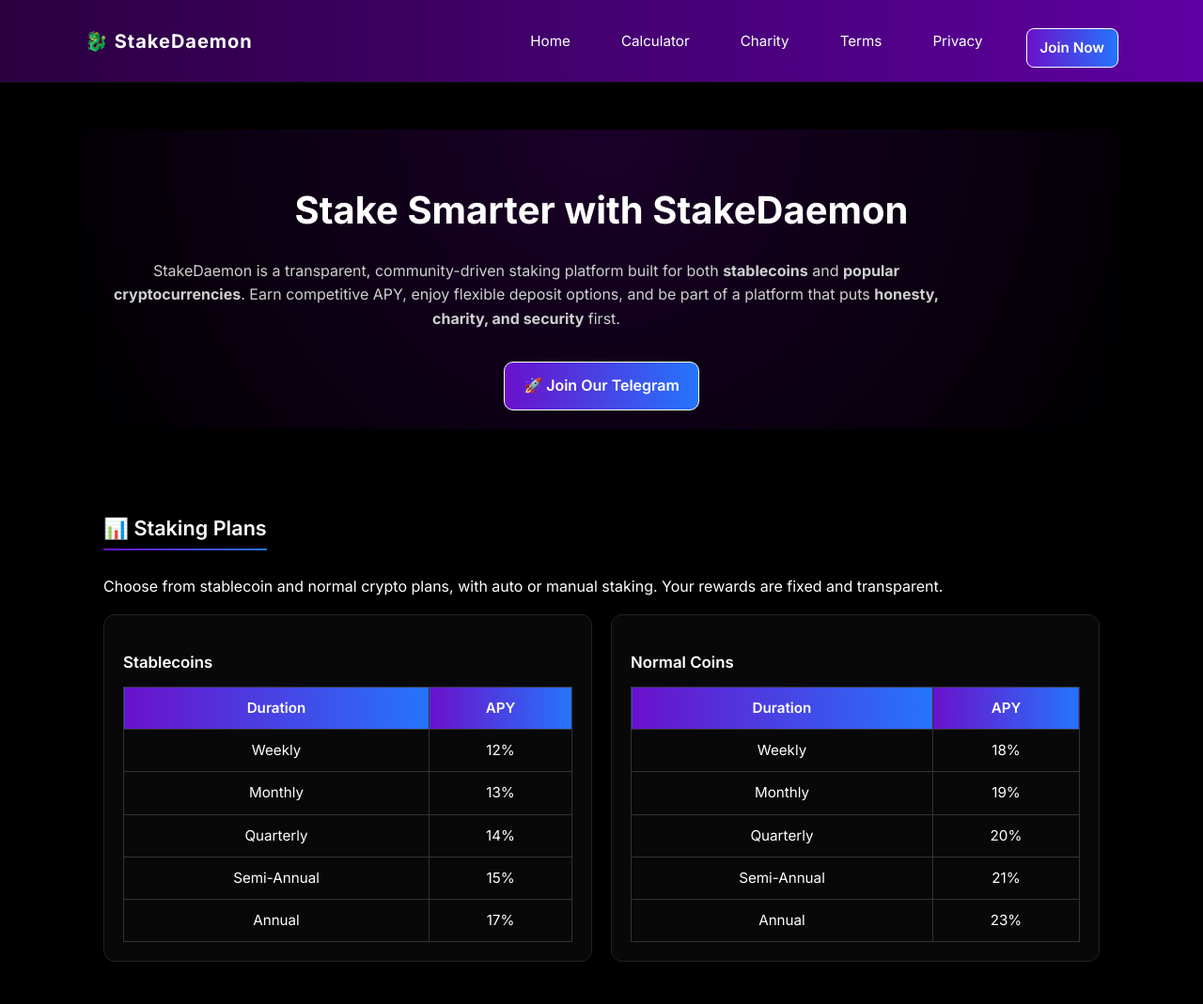
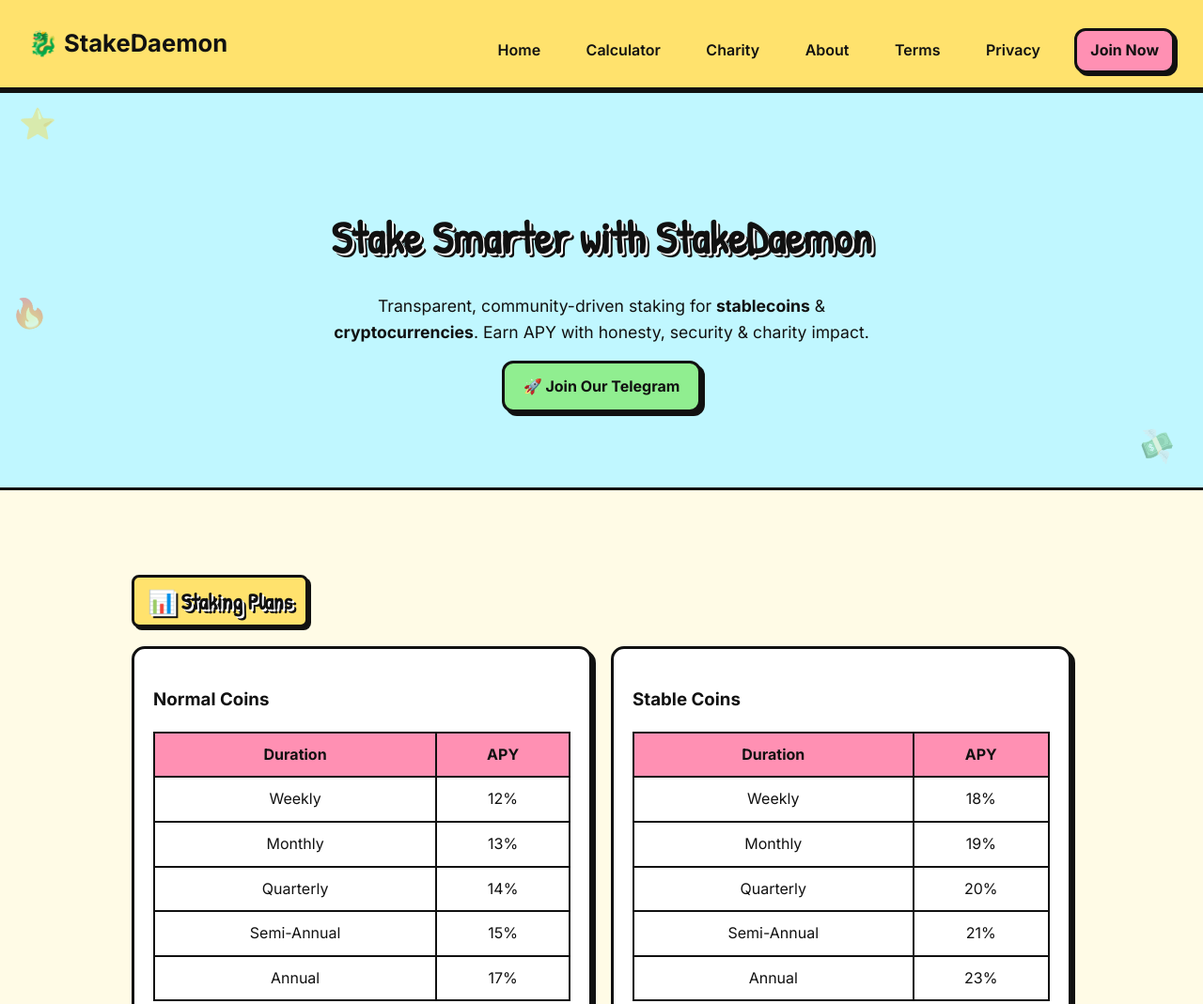
Before and after one commit to StakeDaemon/StakeDaemon.github.io, a website: page index.html in a window 1280 px wide. Shown: the top 1069 px of the page at 94% size. Drawn offline with Linux system fonts and the light colour scheme.

Commit message:
Update index.html

```diff
--- a/index.html
+++ b/index.html
@@ -4,67 +4,111 @@
   <meta charset="UTF-8">
   <meta name="viewport" content="width=device-width, initial-scale=1.0">
   <title>StakeDaemon | Honest Staking Platform</title>
-  <link href="https://fonts.googleapis.com/css2?family=Inter:wght@300;400;600;700&display=swap" rel="stylesheet">
-  <link rel="stylesheet" href="style.css">
+  <link href="https://fonts.googleapis.com/css2?family=Inter:wght@300;400;600;700&family=Patrick+Hand&display=swap" rel="stylesheet">
   <style>
     body {
-      background: #000;
-      color: #fff;
+      background: #fffbe6;
+      color: #111;
       font-family: 'Inter', sans-serif;
       margin: 0;
       padding: 0;
       line-height: 1.6;
     }
 
+    h1, h2 {
+      font-family: 'Patrick Hand', cursive;
+      text-shadow: 2px 2px 0 #fff, 4px 4px 0 #111;
+    }
+
     /* Navbar */
     .navbar {
-      background: linear-gradient(90deg, #2b0040, #5e00a2);
+      background: #ffe26d;
+      border-bottom: 3px solid #111;
       padding: 15px 30px;
       position: sticky;
       top: 0;
       z-index: 1000;
+      box-shadow: 0 3px 0 #111;
     }
     .nav-inner {
       display: flex;
       justify-content: space-between;
       align-items: center;
     }
+    .logo {
+      font-size: 1.6rem;
+      font-weight: 700;
+    }
     .nav-links a {
       margin-left: 20px;
       text-decoration: none;
-      color: #fff;
-      font-weight: 500;
+      color: #111;
+      font-weight: 600;
+      padding: 6px 10px;
+      border: 2px solid transparent;
+      border-radius: 8px;
+      transition: 0.2s;
+    }
+    .nav-links a:hover {
+      border: 2px solid #111;
+      background: #fff59d;
     }
     .nav-links .btn {
+      background: #ff90b3;
+      border: 3px solid #111;
       padding: 8px 14px;
-      border-radius: 8px;
-      background: linear-gradient(90deg, #6a11cb, #2575fc);
-      font-weight: 600;
+      border-radius: 12px;
+      font-weight: 700;
+      box-shadow: 3px 3px 0 #111;
+      transition: transform 0.2s;
+    }
+    .nav-links .btn:hover {
+      transform: scale(1.1);
     }
 
     /* Hero */
     .hero {
       text-align: center;
       padding: 80px 20px;
-      background: radial-gradient(circle at top, #1a0029, transparent);
+      background: #c0f7ff;
+      border-bottom: 3px solid #111;
+      position: relative;
     }
     .hero h1 {
-      font-size: 2.5rem;
+      font-size: 3rem;
       margin-bottom: 20px;
     }
+    .hero p {
+      max-width: 600px;
+      margin: auto;
+      font-size: 1.1rem;
+    }
+
+    /* Doodles */
+    .doodle {
+      position: absolute;
+      font-size: 2rem;
+      opacity: 0.4;
+      pointer-events: none;
+    }
+    .d1 { top: 10px; left: 20px; }
+    .d2 { bottom: 20px; right: 30px; transform: rotate(20deg); }
+    .d3 { top: 50%; left: 10px; transform: rotate(-20deg); }
 
     /* Sections */
     .container {
-      max-width: 1100px;
+      max-width: 1000px;
       margin: 50px auto;
       padding: 20px;
     }
     h2 {
-      border-bottom: 2px solid transparent;
-      border-image: linear-gradient(to right, #6a11cb, #2575fc);
-      border-image-slice: 1;
       display: inline-block;
-      padding-bottom: 5px;
+      padding: 6px 14px;
+      background: #ffe26d;
+      border: 3px solid #111;
+      border-radius: 8px;
+      box-shadow: 3px 3px 0 #111;
+      margin-bottom: 20px;
     }
 
     /* Cards */
@@ -76,31 +120,31 @@
     .card {
       flex: 1;
       min-width: 280px;
-      background: rgba(255,255,255,0.03);
-      border: 1px solid #222;
-      border-radius: 12px;
+      background: #fff;
+      border: 3px solid #111;
+      border-radius: 14px;
       padding: 20px;
-      transition: box-shadow 0.3s ease, transform 0.3s ease;
+      transition: 0.25s;
+      box-shadow: 4px 4px 0 #111;
     }
     .card:hover {
-      transform: translateY(-5px);
-      box-shadow: 0 0 20px rgba(138, 43, 226, 0.6);
+      transform: translateY(-6px) rotate(-2deg);
+      background: #fdf2f8;
     }
 
-    /* Tables */
+    /* Table */
     .table {
       width: 100%;
       border-collapse: collapse;
       margin-top: 12px;
     }
     .table th, .table td {
-      border: 1px solid #333;
+      border: 2px solid #111;
       padding: 10px;
       text-align: center;
     }
     .table th {
-      background: linear-gradient(90deg, #6a11cb, #2575fc);
-      color: #fff;
+      background: #ff90b3;
     }
 
     /* Features */
@@ -113,40 +157,46 @@
       flex: 1;
       min-width: 250px;
       padding: 15px;
-      border-left: 4px solid;
-      border-image: linear-gradient(to bottom, #6a11cb, #2575fc) 1;
+      border: 3px dashed #111;
+      border-radius: 12px;
+      background: #fffde7;
+      box-shadow: 4px 4px 0 #111;
     }
 
     /* Buttons */
     .btn {
       display: inline-block;
       margin-top: 15px;
-      background: linear-gradient(90deg, #6a11cb, #2575fc);
-      color: #fff;
+      background: #90ee90;
+      color: #111;
       padding: 12px 20px;
-      border-radius: 10px;
-      font-weight: 600;
+      border-radius: 12px;
+      font-weight: 700;
       text-decoration: none;
-      transition: 0.3s ease;
+      border: 3px solid #111;
+      box-shadow: 4px 4px 0 #111;
+      transition: transform 0.2s, background 0.2s;
     }
     .btn:hover {
-      opacity: 0.85;
+      background: #7fffd4;
+      transform: scale(1.05) rotate(-1deg);
     }
 
     /* Footer */
     footer {
-      background: #0a0a0a;
+      background: #ffe26d;
       text-align: center;
       padding: 20px;
       margin-top: 40px;
-      border-top: 1px solid #222;
+      border-top: 3px solid #111;
       font-size: 0.9rem;
-      color: #aaa;
+      color: #111;
+      box-shadow: inset 0 3px 0 #111;
     }
     footer a {
-      color: #9b59ff;
-      margin: 0 8px;
-      text-decoration: none;
+      color: #111;
+      font-weight: 600;
+      margin: 0 6px;
     }
   </style>
 </head>
@@ -158,33 +208,32 @@
       <div class="logo">🐉 StakeDaemon</div>
       <nav class="nav-links">
         <a href="index.html">Home</a>
-        <a href="calculator.html">Calculator</a>
-        <a href="charity.html">Charity</a>
-        <a href="terms.html">Terms</a>
-        <a href="privacy.html">Privacy</a>
-        <a href="joinnow.html" class="btn">Join Now</a>
+ <a href="calculator.html">Calculator</a>
+ <a href="charity.html">Charity</a>
+ <a href="about.html">About</a>
+ <a href="terms.html" class="active">Terms</a>
+ <a href="privacy.html">Privacy</a>
+ <a href="joinnow.html" class="btn">Join Now</a>
       </nav>
     </div>
   </header>
 
   <!-- Hero -->
-  <section class="hero container">
-    <h1>Stake Smarter with <span style="font-weight:700;">StakeDaemon</span></h1>
-    <p>
-      StakeDaemon is a transparent, community-driven staking platform built for both <b>stablecoins</b> and <b>popular cryptocurrencies</b>.
-      Earn competitive APY, enjoy flexible deposit options, and be part of a platform that puts <b>honesty, charity, and security</b> first.
-    </p>
+  <section class="hero">
+    <div class="doodle d1">⭐</div>
+    <div class="doodle d2">💸</div>
+    <div class="doodle d3">🔥</div>
+    <h1>Stake Smarter with StakeDaemon</h1>
+    <p>Transparent, community-driven staking for <b>stablecoins</b> & <b>cryptocurrencies</b>. Earn APY with honesty, security & charity impact.</p>
     <a href="joinnow.html" class="btn">🚀 Join Our Telegram</a>
   </section>
 
-  <!-- Staking Plans -->
+  <!-- Plans -->
   <section class="container">
     <h2>📊 Staking Plans</h2>
-    <p>Choose from stablecoin and normal crypto plans, with auto or manual staking. Your rewards are fixed and transparent.</p>
-
     <div class="row">
       <div class="card">
-        <h3>Stablecoins</h3>
+        <h3>Normal Coins</h3>
         <table class="table">
           <tr><th>Duration</th><th>APY</th></tr>
           <tr><td>Weekly</td><td>12%</td></tr>
@@ -194,9 +243,8 @@
           <tr><td>Annual</td><td>17%</td></tr>
         </table>
       </div>
-
       <div class="card">
-        <h3>Normal Coins</h3>
+        <h3>Stable Coins</h3>
         <table class="table">
           <tr><th>Duration</th><th>APY</th></tr>
           <tr><td>Weekly</td><td>18%</td></tr>
@@ -209,67 +257,17 @@
     </div>
   </section>
 
-  <!-- Deposits & Withdrawals -->
-  <section class="container">
-    <h2>💰 Deposits & Withdrawals</h2>
-    <p>
-      Deposit in your preferred coin directly to our wallet addresses.
-      Minimum withdrawals apply per coin (check our bot for details).
-      <b>Note:</b> Withdrawals are only processed once your staking plan has completed — ensuring fairness and stability.
-    </p>
-  </section>
-
-  <!-- Security & Trust -->
-  <section class="container">
-    <h2>🔒 Security & Trust</h2>
-    <div class="features">
-      <div class="feature">
-        <h3>Transparency</h3>
-        <p>All transactions are on-chain, no hidden tricks. Proof of charity and withdrawals are published regularly.</p>
-      </div>
-      <div class="feature">
-        <h3>No KYC</h3>
-        <p>We only require your Telegram ID and wallet address. Your privacy remains intact.</p>
-      </div>
-      <div class="feature">
-        <h3>Community Driven</h3>
-        <p>Decisions are taken with community polls and open discussions in our group.</p>
-      </div>
-    </div>
-  </section>
-
   <!-- Charity -->
   <section class="container">
-    <h2>🌍 Charity Commitment</h2>
-    <p>
-      1–5% of StakeDaemon’s profit goes directly to global charities like <b>Team Water</b> and others that accept crypto.
-      Together, we make staking meaningful beyond profit.
-    </p>
-    <a href="charity.html" class="btn">View Charity Proof</a>
-  </section>
-
-  <!-- Roadmap -->
-  <section class="container">
-    <h2>🛠 Roadmap</h2>
-    <ul>
-      <li>✅ Telegram Bot Launch</li>
-      <li>✅ Website Launch with Calculator</li>
-      <li>🚧 Charity Partnerships</li>
-      <li>🚀 Global Expansion, Merch & More</li>
-    </ul>
-  </section>
-
-  <!-- CTA -->
-  <section class="container" style="text-align:center;">
-    <h2>🚀 Ready to Stake with StakeDaemon?</h2>
-    <a href="joinnow.html" class="btn">Join Our Telegram Today</a>
+    <h2>🌍 Charity</h2>
+    <p>1–5% of profits donated to charities with on-chain proof.</p>
+    <a href="charity.html" class="btn">View Proof</a>
   </section>
 
   <!-- Footer -->
   <footer>
-    © 2025 StakeDaemon. All rights reserved.
-    <br> <a href="terms.html">Terms</a> · <a href="privacy.html">Privacy</a>
+    © 2025 StakeDaemon. <a href="terms.html">Terms</a> · <a href="privacy.html">Privacy</a>
   </footer>
 
 </body>
-</html>
+  </html>
```
